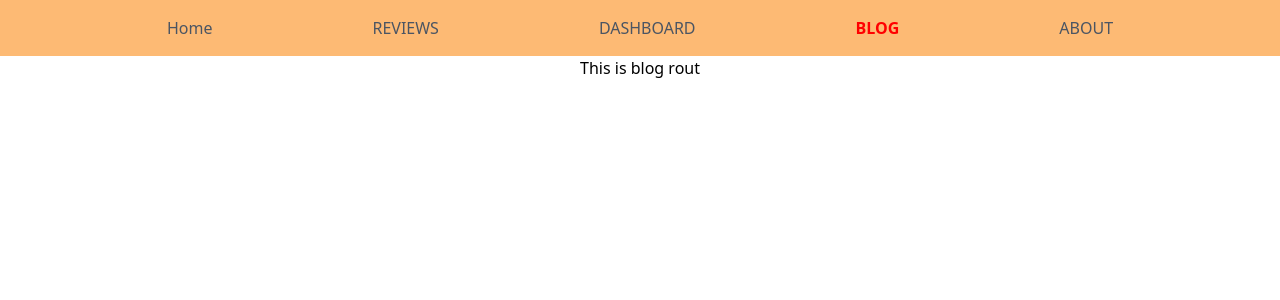
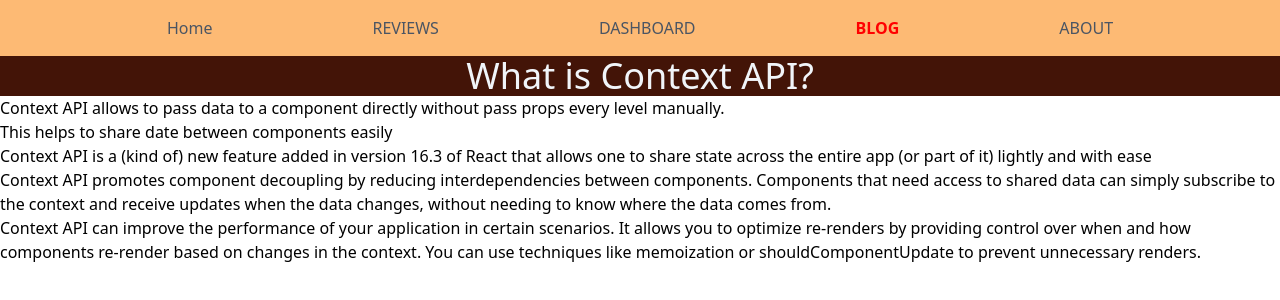
Before and after one commit to tanvirhossain10/a-9, a React (Create React App) app: page /blog in a window 1280 px wide. Shown: the top 300 px of the page. Built offline with nearby package versions, Linux system fonts and the light colour scheme.

Commit message:
add what is the purpose of context api to blog

```diff
--- a/src/components/Blog/Blog.js
+++ b/src/components/Blog/Blog.js
@@ -2,8 +2,15 @@ import React from 'react';
 
 const Blog = () => {
     return (
-        <div>
-            <h2>This is blog rout</h2>
+        <div className='text-left'>
+            <div>
+                <h3 className=' text-4xl bg-orange-950 text-slate-100 text-center'>What is Context API?</h3>
+                <p>Context API allows to pass data to a component directly without pass props every level manually.</p>
+                <p>This helps to share date between components easily</p>
+                <p>Context API is a (kind of) new feature added in version 16.3 of React that allows one to share state across the entire app (or part of it) lightly and with ease</p>
+                <p>Context API promotes component decoupling by reducing interdependencies between components. Components that need access to shared data can simply subscribe to the context and receive updates when the data changes, without needing to know where the data comes from.</p>
+                <p> Context API can improve the performance of your application in certain scenarios. It allows you to optimize re-renders by providing control over when and how components re-render based on changes in the context. You can use techniques like memoization or shouldComponentUpdate to prevent unnecessary renders.</p>
+            </div>
         </div>
     );
 };
```
